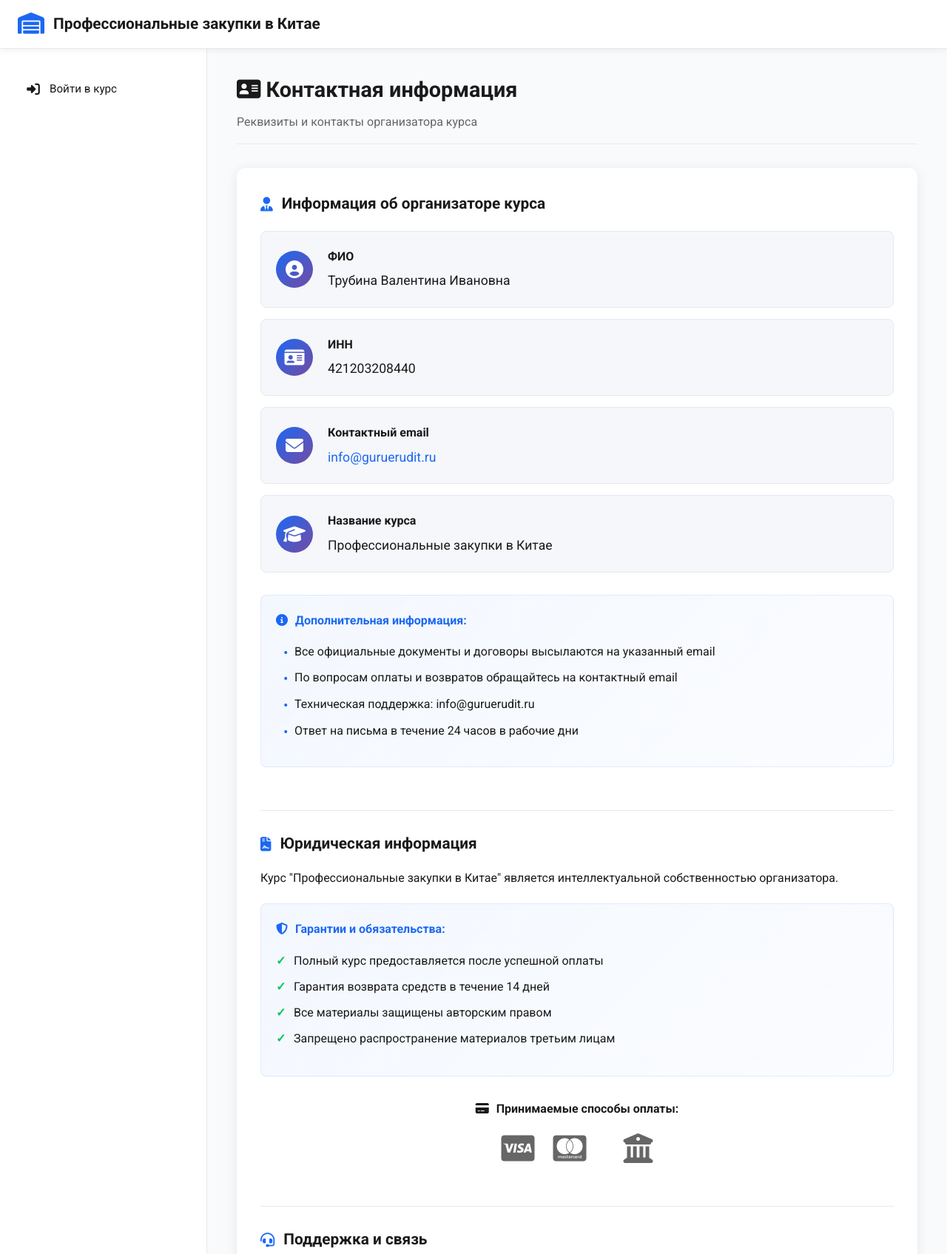
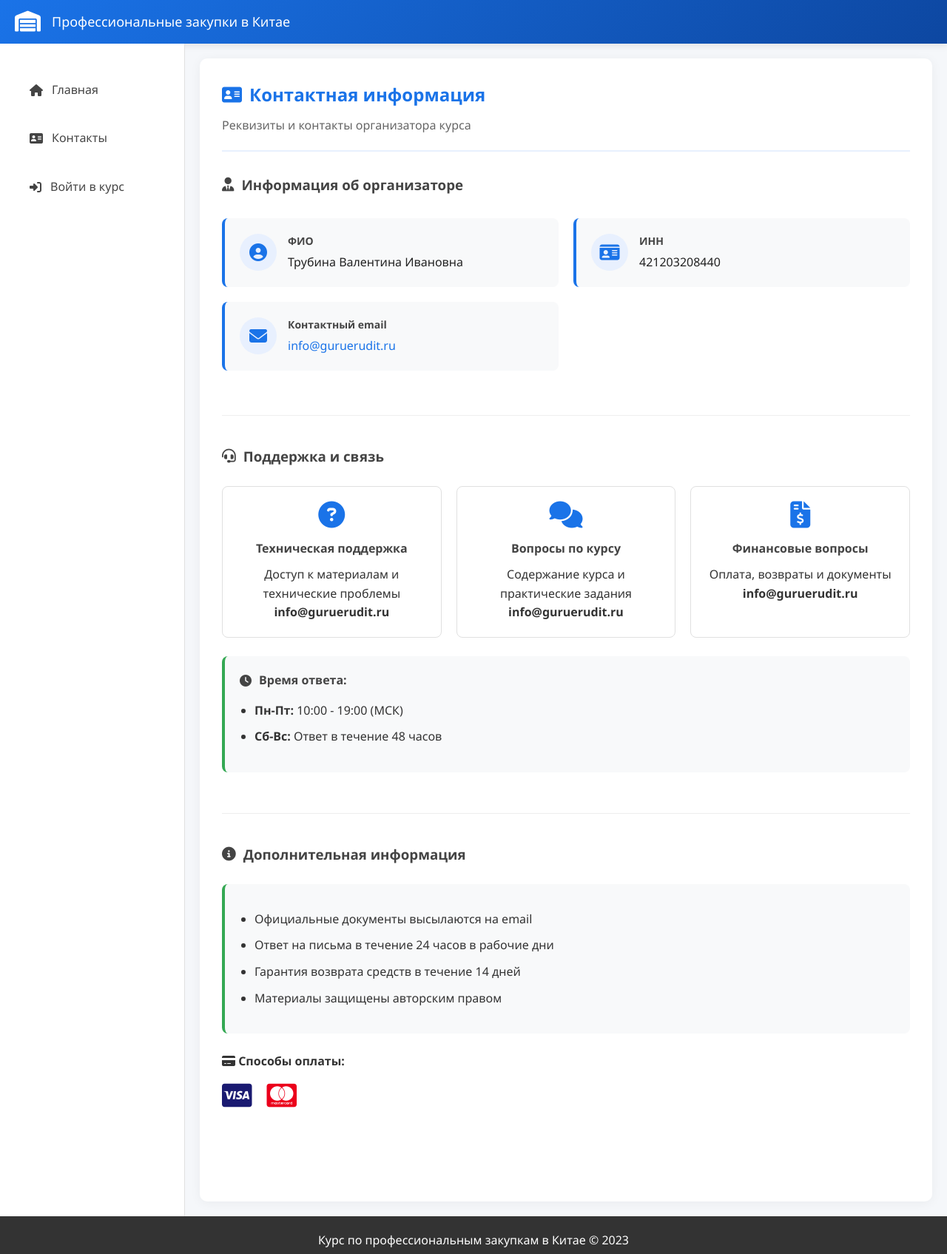
Before and after one commit to Segej-x7/GuruErudit, a plain HTML site: page contakt/contacts.html in a window 1280 px wide. Shown: the top 1695 px of the page at 74% size. Drawn offline with Linux system fonts and the light colour scheme; files that its build step writes are made by us from their sources.

Commit message:
Update contacts.html

```diff
--- a/contakt/contacts.html
+++ b/contakt/contacts.html
@@ -4,9 +4,376 @@
     <meta charset="UTF-8">
     <meta name="viewport" content="width=device-width, initial-scale=1.0">
     <title>Контакты | Курс по закупкам в Китае</title>
-    <link rel="stylesheet" href="contakt/style.css">
     <link rel="stylesheet" href="https://cdnjs.cloudflare.com/ajax/libs/font-awesome/6.4.0/css/all.min.css">
-    <link href="https://fonts.googleapis.com/css2?family=Roboto:wght@300;400;500;700&display=swap" rel="stylesheet">
+    <style>
+        /* Базовые стили */
+        * {
+            margin: 0;
+            padding: 0;
+            box-sizing: border-box;
+            font-family: 'Segoe UI', Tahoma, Geneva, Verdana, sans-serif;
+        }
+
+        body {
+            background-color: #f5f7fa;
+            color: #333;
+            line-height: 1.6;
+        }
+
+        .course-page {
+            min-height: 100vh;
+            display: flex;
+            flex-direction: column;
+        }
+
+        /* Шапка */
+        .header {
+            background: linear-gradient(135deg, #1a73e8, #0d47a1);
+            color: white;
+            padding: 15px 20px;
+            display: flex;
+            justify-content: space-between;
+            align-items: center;
+            box-shadow: 0 2px 10px rgba(0,0,0,0.1);
+        }
+
+        .logo {
+            display: flex;
+            align-items: center;
+            gap: 15px;
+        }
+
+        .logo i {
+            font-size: 28px;
+        }
+
+        .logo h1 {
+            font-size: 18px;
+            font-weight: 500;
+        }
+
+        .menu-toggle {
+            background: none;
+            border: none;
+            color: white;
+            font-size: 24px;
+            cursor: pointer;
+            display: none;
+        }
+
+        /* Основной контейнер */
+        .main-container {
+            display: flex;
+            flex: 1;
+        }
+
+        /* Боковое меню */
+        .sidebar {
+            width: 250px;
+            background: white;
+            border-right: 1px solid #e0e0e0;
+            padding: 20px 0;
+        }
+
+        .sidebar-nav ul {
+            list-style: none;
+        }
+
+        .sidebar-nav a {
+            display: flex;
+            align-items: center;
+            gap: 12px;
+            padding: 15px 20px;
+            color: #444;
+            text-decoration: none;
+            transition: all 0.3s;
+        }
+
+        .sidebar-nav a:hover {
+            background-color: #f0f7ff;
+            color: #1a73e8;
+        }
+
+        /* Основное содержимое */
+        .content {
+            flex: 1;
+            padding: 30px;
+            background: white;
+            margin: 20px;
+            border-radius: 10px;
+            box-shadow: 0 2px 15px rgba(0,0,0,0.05);
+        }
+
+        .content-header {
+            margin-bottom: 30px;
+            padding-bottom: 20px;
+            border-bottom: 2px solid #e8f0fe;
+        }
+
+        .content-header h2 {
+            color: #1a73e8;
+            margin-bottom: 10px;
+            display: flex;
+            align-items: center;
+            gap: 10px;
+        }
+
+        .content-header p {
+            color: #666;
+            font-size: 16px;
+        }
+
+        /* Карточки контактов */
+        .contact-info {
+            display: grid;
+            grid-template-columns: repeat(auto-fit, minmax(300px, 1fr));
+            gap: 20px;
+            margin: 30px 0;
+        }
+
+        .contact-card {
+            background: #f8f9fa;
+            border-radius: 8px;
+            padding: 20px;
+            display: flex;
+            align-items: center;
+            gap: 15px;
+            border-left: 4px solid #1a73e8;
+            transition: transform 0.3s;
+        }
+
+        .contact-card:hover {
+            transform: translateY(-3px);
+            box-shadow: 0 5px 15px rgba(0,0,0,0.1);
+        }
+
+        .contact-icon {
+            background: #e8f0fe;
+            width: 50px;
+            height: 50px;
+            border-radius: 50%;
+            display: flex;
+            align-items: center;
+            justify-content: center;
+        }
+
+        .contact-icon i {
+            font-size: 24px;
+            color: #1a73e8;
+        }
+
+        .contact-details h4 {
+            color: #444;
+            margin-bottom: 5px;
+            font-size: 14px;
+        }
+
+        .contact-details p {
+            color: #222;
+            font-size: 16px;
+            font-weight: 500;
+        }
+
+        .contact-details a {
+            color: #1a73e8;
+            text-decoration: none;
+        }
+
+        .contact-details a:hover {
+            text-decoration: underline;
+        }
+
+        /* Информационные блоки */
+        .contact-notes, .legal-info, .response-time {
+            background: #f8f9fa;
+            padding: 20px;
+            border-radius: 8px;
+            margin: 25px 0;
+            border-left: 4px solid #34a853;
+        }
+
+        .contact-notes h4, .legal-info h4, .response-time h4 {
+            color: #444;
+            margin-bottom: 15px;
+            display: flex;
+            align-items: center;
+            gap: 10px;
+        }
+
+        ul {
+            padding-left: 20px;
+            margin: 15px 0;
+        }
+
+        li {
+            margin-bottom: 10px;
+        }
+
+        /* Карточки поддержки */
+        .support-info {
+            display: grid;
+            grid-template-columns: repeat(auto-fit, minmax(250px, 1fr));
+            gap: 20px;
+            margin: 25px 0;
+        }
+
+        .support-card {
+            background: white;
+            border: 1px solid #e0e0e0;
+            border-radius: 8px;
+            padding: 20px;
+            text-align: center;
+            transition: all 0.3s;
+        }
+
+        .support-card:hover {
+            border-color: #1a73e8;
+            box-shadow: 0 5px 15px rgba(26, 115, 232, 0.1);
+        }
+
+        .support-card i {
+            font-size: 36px;
+            color: #1a73e8;
+            margin-bottom: 15px;
+        }
+
+        .support-card h4 {
+            color: #444;
+            margin-bottom: 10px;
+        }
+
+        /* Методы оплаты */
+        .payment-methods {
+            margin: 25px 0;
+        }
+
+        .payment-icons {
+            display: flex;
+            gap: 20px;
+            margin-top: 15px;
+        }
+
+        .payment-icons i {
+            font-size: 36px;
+            color: #666;
+        }
+
+        .payment-icons .fa-cc-visa { color: #1a1a71; }
+        .payment-icons .fa-cc-mastercard { color: #eb001b; }
+        .payment-icons .fa-cc-mir { color: #4db45e; }
+
+        /* Подвал */
+        .footer {
+            background: #333;
+            color: white;
+            text-align: center;
+            padding: 20px;
+            margin-top: auto;
+        }
+
+        .footer a {
+            color: #8ab4f8;
+            text-decoration: none;
+        }
+
+        .footer a:hover {
+            text-decoration: underline;
+        }
+
+        /* Кнопка */
+        .btn {
+            display: inline-block;
+            background: #1a73e8;
+            color: white;
+            padding: 12px 25px;
+            border-radius: 5px;
+            text-decoration: none;
+            font-weight: 500;
+            border: none;
+            cursor: pointer;
+            transition: background 0.3s;
+        }
+
+        .btn:hover {
+            background: #0d62d9;
+        }
+
+        /* Уроки */
+        .lesson {
+            margin-bottom: 40px;
+            padding-bottom: 30px;
+            border-bottom: 1px solid #eee;
+        }
+
+        .lesson:last-child {
+            border-bottom: none;
+        }
+
+        .lesson h3 {
+            color: #444;
+            margin-bottom: 20px;
+            display: flex;
+            align-items: center;
+            gap: 10px;
+        }
+
+        /* Мобильная версия */
+        @media (max-width: 768px) {
+            .menu-toggle {
+                display: block;
+            }
+
+            .sidebar {
+                position: fixed;
+                top: 70px;
+                left: -250px;
+                bottom: 0;
+                z-index: 1000;
+                transition: left 0.3s;
+            }
+
+            .sidebar.open {
+                left: 0;
+            }
+
+            .main-container {
+                flex-direction: column;
+            }
+
+            .content {
+                margin: 10px;
+                padding: 20px;
+            }
+
+            .contact-info, .support-info {
+                grid-template-columns: 1fr;
+            }
+
+            .logo h1 {
+                font-size: 16px;
+            }
+        }
+
+        @media (max-width: 480px) {
+            .header {
+                padding: 12px 15px;
+            }
+
+            .logo h1 {
+                font-size: 14px;
+            }
+
+            .content {
+                padding: 15px;
+            }
+
+            .contact-card {
+                flex-direction: column;
+                text-align: center;
+                padding: 15px;
+            }
+        }
+    </style>
 </head>
 <body>
     <div class="course-page">
@@ -27,8 +394,9 @@
             <nav class="sidebar" id="sidebar">
                 <div class="sidebar-nav">
                     <ul>
-
-                        <li><a href="index.html"><i class="fas fa-sign-in-alt"></i> Войти в курс</a></li>
+                        <li><a href="../index.html"><i class="fas fa-home"></i> Главная</a></li>
+                        <li><a href="javascript:void(0)"><i class="fas fa-address-card"></i> Контакты</a></li>
+                        <li><a href="../index.html#loginModal"><i class="fas fa-sign-in-alt"></i> Войти в курс</a></li>
                     </ul>
                 </div>
             </nav>
@@ -41,9 +409,9 @@
                 </div>
 
                 <div class="module-content">
+                    <!-- Информация об организаторе -->
                     <div class="lesson">
-                        <h3><i class="fas fa-user-tie"></i> Информация об организаторе курса</h3>
-                        <div class="lesson-content">
+                        <h3><i class="fas fa-user-tie"></i> Информация об организаторе</h3>
                         <div class="contact-info">
                             <div class="contact-card">
                                 <div class="contact-icon">
@@ -74,81 +442,31 @@
                                     <p><a href="mailto:info@guruerudit.ru">info@guruerudit.ru</a></p>
                                 </div>
                             </div>
-
-                                <div class="contact-card">
-                                    <div class="contact-icon">
-                                        <i class="fas fa-graduation-cap"></i>
-                                    </div>
-                                    <div class="contact-details">
-                                        <h4>Название курса</h4>
-                                        <p>Профессиональные закупки в Китае</p>
-                                    </div>
                         </div>
                     </div>
 
-                            <div class="contact-notes">
-                                <h4><i class="fas fa-info-circle"></i> Дополнительная информация:</h4>
-                                <ul>
-                                    <li>Все официальные документы и договоры высылаются на указанный email</li>
-                                    <li>По вопросам оплаты и возвратов обращайтесь на контактный email</li>
-                                    <li>Техническая поддержка: info@guruerudit.ru</li>
-                                    <li>Ответ на письма в течение 24 часов в рабочие дни</li>
-                                </ul>
-                            </div>
-                        </div>
-                    </div>
-
-                    <div class="lesson">
-                        <h3><i class="fas fa-file-contract"></i> Юридическая информация</h3>
-                        <div class="lesson-content">
-                            <div class="legal-info">
-                                <p>Курс "Профессиональные закупки в Китае" является интеллектуальной собственностью организатора.</p>
-
-                                <div class="highlight-box">
-                                    <h4><i class="fas fa-shield-alt"></i> Гарантии и обязательства:</h4>
-                                    <ul>
-                                        <li>Полный курс предоставляется после успешной оплаты</li>
-                                        <li>Гарантия возврата средств в течение 14 дней</li>
-                                        <li>Все материалы защищены авторским правом</li>
-                                        <li>Запрещено распространение материалов третьим лицам</li>
-                                    </ul>
-                                </div>
-
-                                <div class="payment-methods">
-                                    <h4><i class="fas fa-credit-card"></i> Принимаемые способы оплаты:</h4>
-                                    <div class="payment-icons">
-                                        <i class="fab fa-cc-visa" title="Visa"></i>
-                                        <i class="fab fa-cc-mastercard" title="MasterCard"></i>
-                                        <i class="fab fa-cc-mir" title="Мир"></i>
-                                        <i class="fas fa-university" title="Банковский перевод"></i>
-                                    </div>
-                                </div>
-                            </div>
-                        </div>
-                    </div>
-
+                    <!-- Контактная информация -->
                     <div class="lesson">
                         <h3><i class="fas fa-headset"></i> Поддержка и связь</h3>
-                        <div class="lesson-content">
                         <div class="support-info">
                             <div class="support-card">
                                 <i class="fas fa-question-circle"></i>
                                 <h4>Техническая поддержка</h4>
-                                    <p>По вопросам доступа к материалам и техническим проблемам:</p>
+                                <p>Доступ к материалам и технические проблемы</p>
                                 <p><strong>info@guruerudit.ru</strong></p>
                             </div>
 
                             <div class="support-card">
                                 <i class="fas fa-comments"></i>
                                 <h4>Вопросы по курсу</h4>
-                                    <p>По содержанию курса и практическим заданиям:</p>
+                                <p>Содержание курса и практические задания</p>
                                 <p><strong>info@guruerudit.ru</strong></p>
                             </div>
 
                             <div class="support-card">
                                 <i class="fas fa-file-invoice-dollar"></i>
                                 <h4>Финансовые вопросы</h4>
-                                    <p>По оплате, возвратам и документам:</p>
+                                <p>Оплата, возвраты и документы</p>
                                 <p><strong>info@guruerudit.ru</strong></p>
                             </div>
                         </div>
@@ -156,30 +474,30 @@
                         <div class="response-time">
                             <h4><i class="fas fa-clock"></i> Время ответа:</h4>
                             <ul>
-                                    <li><strong>Пн-Пт:</strong> 10:00 - 19:00 по московскому времени</li>
-                                    <li><strong>Сб-Вс:</strong> Ответ на email в течение 48 часов</li>
-                                    <li><strong>Срочные вопросы:</strong> Указывайте "СРОЧНО" в теме письма</li>
+                                <li><strong>Пн-Пт:</strong> 10:00 - 19:00 (МСК)</li>
+                                <li><strong>Сб-Вс:</strong> Ответ в течение 48 часов</li>
                             </ul>
                         </div>
                     </div>
+
+                    <!-- Дополнительная информация -->
+                    <div class="lesson">
+                        <h3><i class="fas fa-info-circle"></i> Дополнительная информация</h3>
+                        <div class="contact-notes">
+                            <ul>
+                                <li>Официальные документы высылаются на email</li>
+                                <li>Ответ на письма в течение 24 часов в рабочие дни</li>
+                                <li>Гарантия возврата средств в течение 14 дней</li>
+                                <li>Материалы защищены авторским правом</li>
+                            </ul>
                         </div>
 
-                    <!-- Блок для неавторизованных пользователей -->
-                    <div class="lesson" id="authPrompt" style="display: none;">
-                        <h3><i class="fas fa-lock"></i> Доступ к курсу</h3>
-                        <div class="lesson-content">
-                            <div class="highlight-box" style="background-color: #e3f2fd; border-left: 4px solid #2196f3;">
-                                <h4><i class="fas fa-user-graduate"></i> Чтобы получить доступ ко всем материалам курса:</h4>
-                                <ol>
-                                    <li>Перейдите на <a href="index.html" style="color: #2196f3; font-weight: bold;">главную страницу</a></li>
-                                    <li>Зарегистрируйтесь или войдите в свой аккаунт</li>
-                                    <li>После успешной авторизации вам станут доступны все модули курса</li>
-                                </ol>
-                                <div style="text-align: center; margin-top: 20px;">
-                                    <a href="index.html" class="btn" style="background-color: #4CAF50; color: white; padding: 10px 20px; border-radius: 5px; text-decoration: none;">
-                                        <i class="fas fa-sign-in-alt"></i> Перейти к авторизации
-                                    </a>
-                                </div>
+                        <div class="payment-methods">
+                            <h4><i class="fas fa-credit-card"></i> Способы оплаты:</h4>
+                            <div class="payment-icons">
+                                <i class="fab fa-cc-visa" title="Visa"></i>
+                                <i class="fab fa-cc-mastercard" title="MasterCard"></i>
+                                <i class="fab fa-cc-mir" title="Мир"></i>
                             </div>
                         </div>
                     </div>
@@ -189,28 +507,18 @@
 
         <!-- Подвал -->
         <footer class="footer">
-            <p>Курс по профессиональным закупкам в Китае © 2026 | <a href="contacts.html" style="color: rgba(255,255,255,0.8); text-decoration: none;"></a></p>
+            <p>Курс по профессиональным закупкам в Китае © 2023</p>
         </footer>
     </div>
 
     <script>
-        // Функция для показа сообщения о необходимости авторизации
-        function showAuthAlert() {
-            document.getElementById('authPrompt').style.display = 'block';
-            window.scrollTo({
-                top: document.getElementById('authPrompt').offsetTop - 20,
-                behavior: 'smooth'
-            });
-        }
-
-        // Инициализация мобильного меню
+        // Мобильное меню
         document.addEventListener('DOMContentLoaded', function() {
             const menuToggle = document.getElementById('menuToggle');
             const sidebar = document.getElementById('sidebar');
 
             if (menuToggle && sidebar) {
-                menuToggle.addEventListener('click', function(e) {
-                    e.stopPropagation();
+                menuToggle.addEventListener('click', function() {
                     sidebar.classList.toggle('open');
                     menuToggle.innerHTML = sidebar.classList.contains('open')
                         ? '<i class="fas fa-times"></i>'
@@ -218,8 +526,7 @@
                 });
 
                 // Закрытие меню при клике на ссылку
-                const sidebarLinks = document.querySelectorAll('.sidebar-nav a');
-                sidebarLinks.forEach(link => {
+                document.querySelectorAll('.sidebar-nav a').forEach(link => {
                     link.addEventListener('click', function() {
                         if (window.innerWidth <= 768 && sidebar.classList.contains('open')) {
                             sidebar.classList.remove('open');
@@ -228,45 +535,18 @@
                     });
                 });
 
-                // Закрытие меню при клике вне меню
+                // Закрытие меню при клике вне его
                 document.addEventListener('click', function(e) {
                     if (window.innerWidth <= 768 &&
                         sidebar.classList.contains('open') &&
                         !sidebar.contains(e.target) &&
-                        !menuToggle.contains(e.target)) {
-                        sidebar.classList.remove('open');
-                        menuToggle.innerHTML = '<i class="fas fa-bars"></i>';
-                    }
-                });
-
-                // Закрытие меню при изменении размера окна
-                window.addEventListener('resize', function() {
-                    if (window.innerWidth > 768 && sidebar.classList.contains('open')) {
+                        e.target !== menuToggle) {
                         sidebar.classList.remove('open');
                         menuToggle.innerHTML = '<i class="fas fa-bars"></i>';
                     }
                 });
             }
-
-            // Убрали проверку авторизации - страница доступна всем
-            console.log('Страница контактов загружена. Доступна без авторизации.');
-
-            // Проверяем, есть ли пользователь в sessionStorage (для информации)
-            const userEmail = sessionStorage.getItem('user_email');
-            if (userEmail) {
-                // Если пользователь авторизован, меняем кнопку
-                const loginLink = document.querySelector('a[href="index.html"] i.fa-sign-in-alt');
-                if (loginLink) {
-                    loginLink.parentElement.innerHTML = '<i class="fas fa-sign-out-alt"></i> Выйти';
-                    loginLink.parentElement.href = 'javascript:void(0)';
-                    loginLink.parentElement.onclick = function() {
-                        sessionStorage.clear();
-                        window.location.href = 'index.html';
-                    };
-                }
-            }
         });
     </script>
 </body>
-
 </html>
```
Lines whose indentation alone changed are shown as unchanged.
